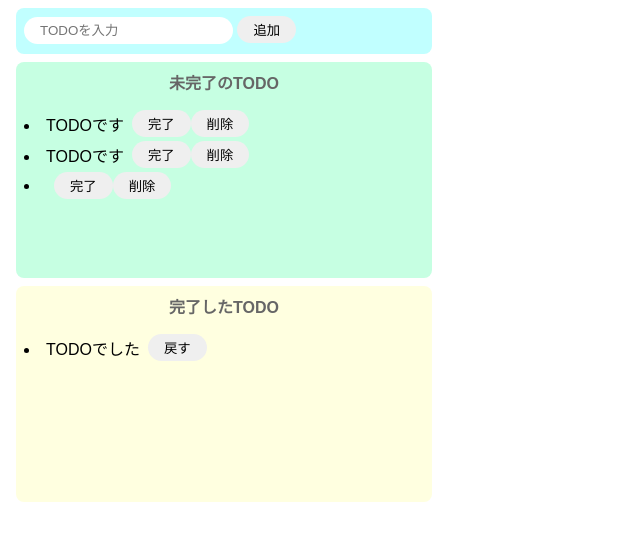
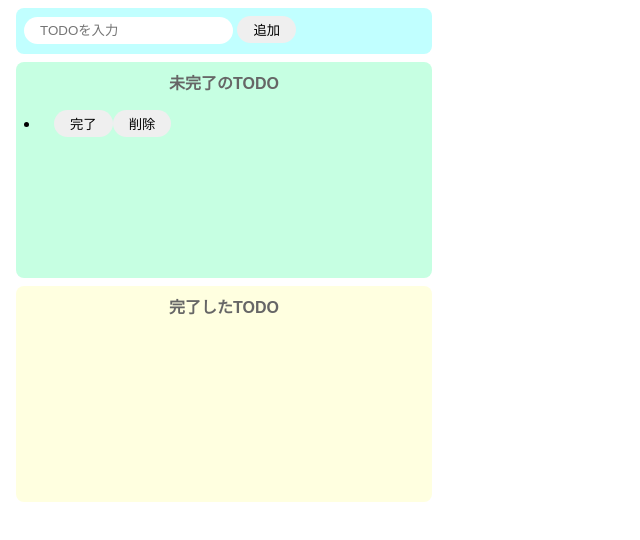
Before and after one commit to biz-nakashima001/todo-js, a website built with Parcel: page index.html in a window 1280 px wide. Both pictures are taken after a click on the button "追加". Shown: the whole page, without its empty margins (0-640 px from the left). Built offline with nearby package versions, Linux system fonts and the light colour scheme.

Commit message:
プレーンjs実装終わり

```diff
--- a/index.html
+++ b/index.html
@@ -12,27 +12,11 @@
     </div>
     <div class="incomplete-area">
       <p class="title">未完了のTODO</p>
-      <ui id="incomplete-list">
-        <div class="list-row">
-          <li>TODOです</li>
-          <button>完了</button>
-          <button>削除</button>
-        </div>
-        <div class="list-row">
-          <li>TODOです</li>
-          <button>完了</button>
-          <button>削除</button>
-        </div>
-      </ui>
+      <ui id="incomplete-list"> </ui>
     </div>
     <div class="complete-area">
       <p class="title">完了したTODO</p>
-      <Ui id="complete-list">
-        <div class="list-row">
-          <li>TODOでした</li>
-          <button>戻す</button>
-        </div>
-      </Ui>
+      <Ui id="complete-list"> </Ui>
     </div>
     <script src="src/index.js"></script>
   </body>
--- a/src/index.js
+++ b/src/index.js
@@ -5,13 +5,23 @@ const onClickAdd = () => {
   const inputText = document.getElementById("add-text").value;
   document.getElementById("add-text").value = "";
 
+  createIncompleteList(inputText);
+};
+
+//未完了リストから指定の要素を削除
+const deleteFromIncompleteList = (target) => {
+  document.getElementById("incomplete-list").removeChild(target);
+};
+
+//未完了リストに追加する関数
+const createIncompleteList = (text) => {
   // div生成
   const div = document.createElement("div");
   div.className = "list-row";
 
   //liタグ生成
   const li = document.createElement("li");
-  li.innerText = inputText;
+  li.innerText = text;
 
   //button(完了)タグ作成
   const completeButton = document.createElement("button");
@@ -35,17 +45,22 @@ const onClickAdd = () => {
     //button(戻す)ボタン
     const backButton = document.createElement("button");
     backButton.innerText = "戻す";
+    backButton.addEventListener("click", () => {
+      //押された戻すボタンの親タグ(div)を完了リストから削除
+      const deleteTarget = backButton.parentNode;
+      document.getElementById("complete-list").removeChild(deleteTarget);
 
-    // // divタグの子要素に各要素を設定
+      //テキスト取得
+      const text = backButton.parentNode.firstElementChild.innerText;
+      createIncompleteList(text);
+    });
+
+    // divタグの子要素に各要素を設定
     addTarget.appendChild(li);
     addTarget.appendChild(backButton);
 
     //完了リストに追加
     document.getElementById("complete-list").appendChild(addTarget);
-
-    backButton.addEventListener("click", () => {
-      alert("戻す");
-    });
   });
 
   //button(削除)ボタン
@@ -65,11 +80,6 @@ const onClickAdd = () => {
   document.getElementById("incomplete-list").appendChild(div);
 };
 
-//未完了リストから指定の要素を削除
-const deleteFromIncompleteList = (target) => {
-  document.getElementById("incomplete-list").removeChild(target);
-};
-
 document
   .getElementById("add-button")
   .addEventListener("click", () => onClickAdd());
```
